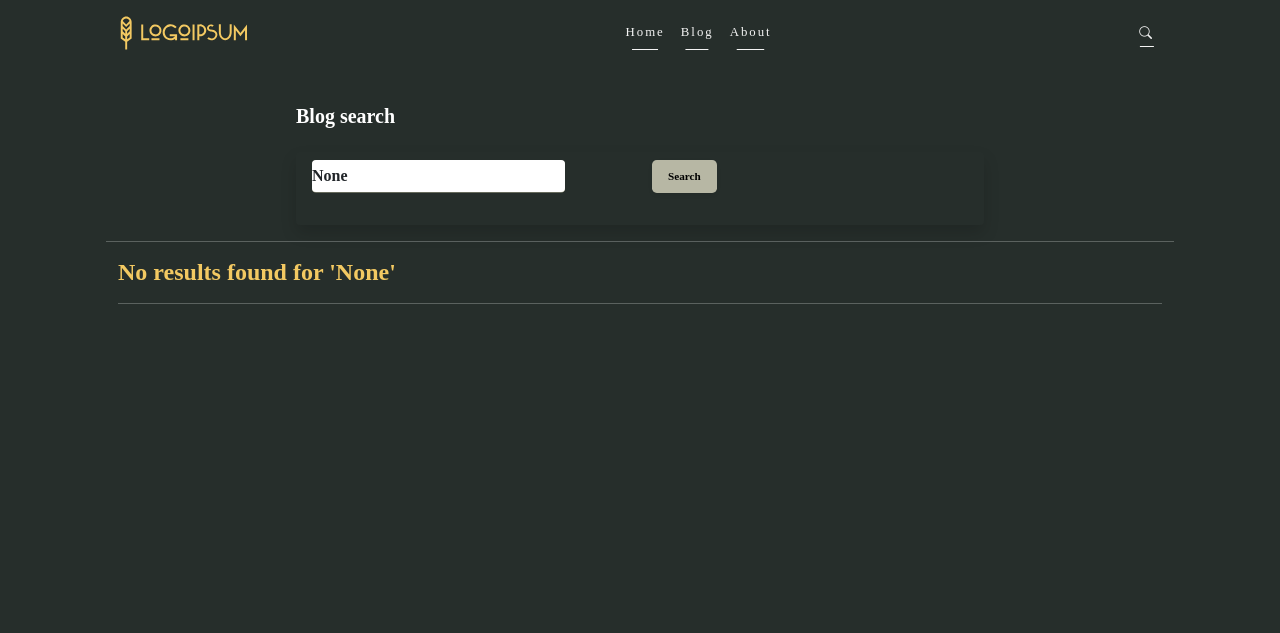
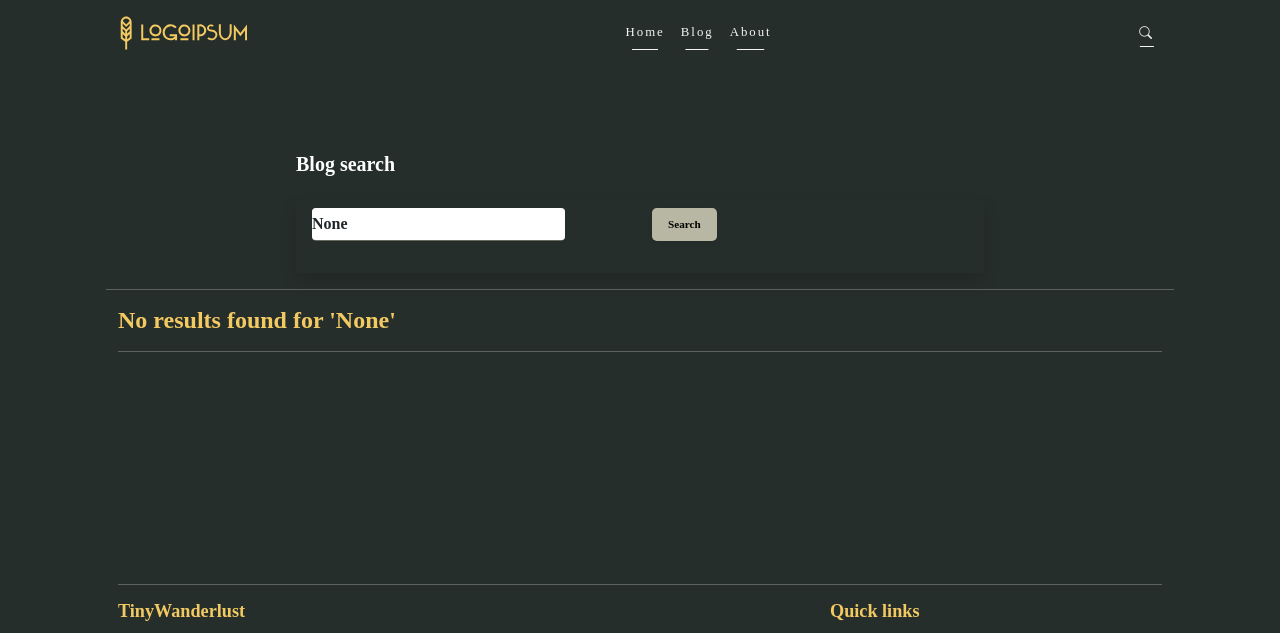
Before and after one commit to saida93522/travel_blog, a Django app: page /search/ in a window 1280 px wide. Shown: the top 633 px of the page. Run offline with Django 3.2, Linux system fonts and the light colour scheme; data that the repository does not hold is empty; some libraries are stand-ins or nearby versions.

Commit message:
style: add spacing between footer and search page result

```diff
--- a/blog/templates/blog/search.html
+++ b/blog/templates/blog/search.html
@@ -1,5 +1,5 @@
 {% extends 'main.html' %} {% load static %}{% block content %}
-<main id="main-content" class="h-75">
+<main id="main-content" class="mt-5">
   <section class="">
     <div class="container p-5">
       <div class="row">
```
